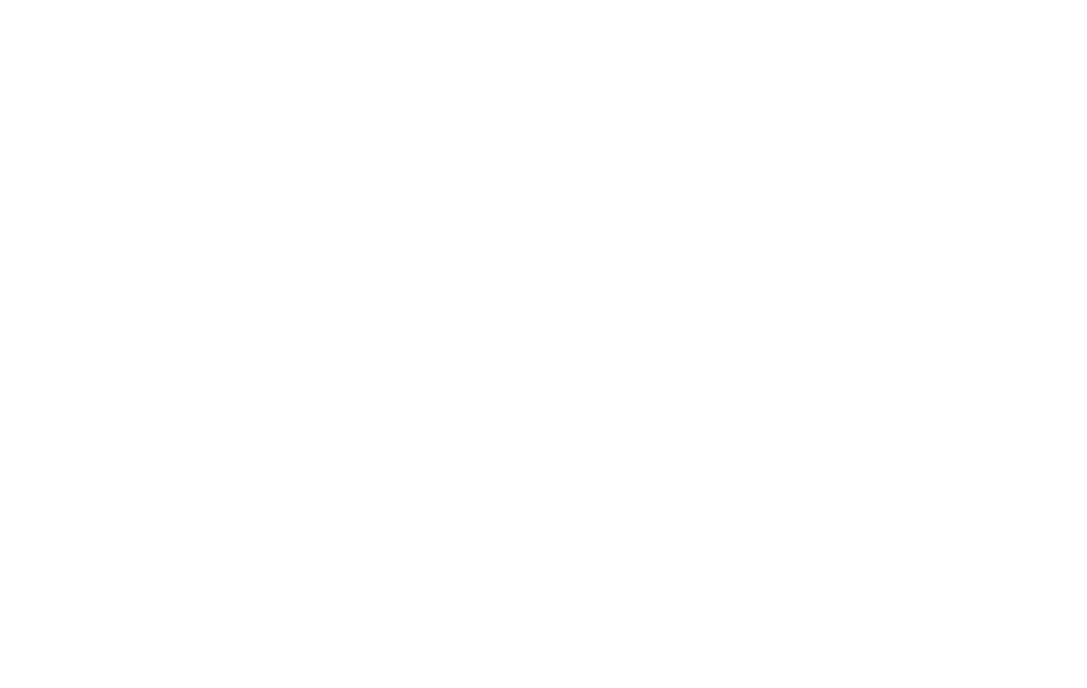
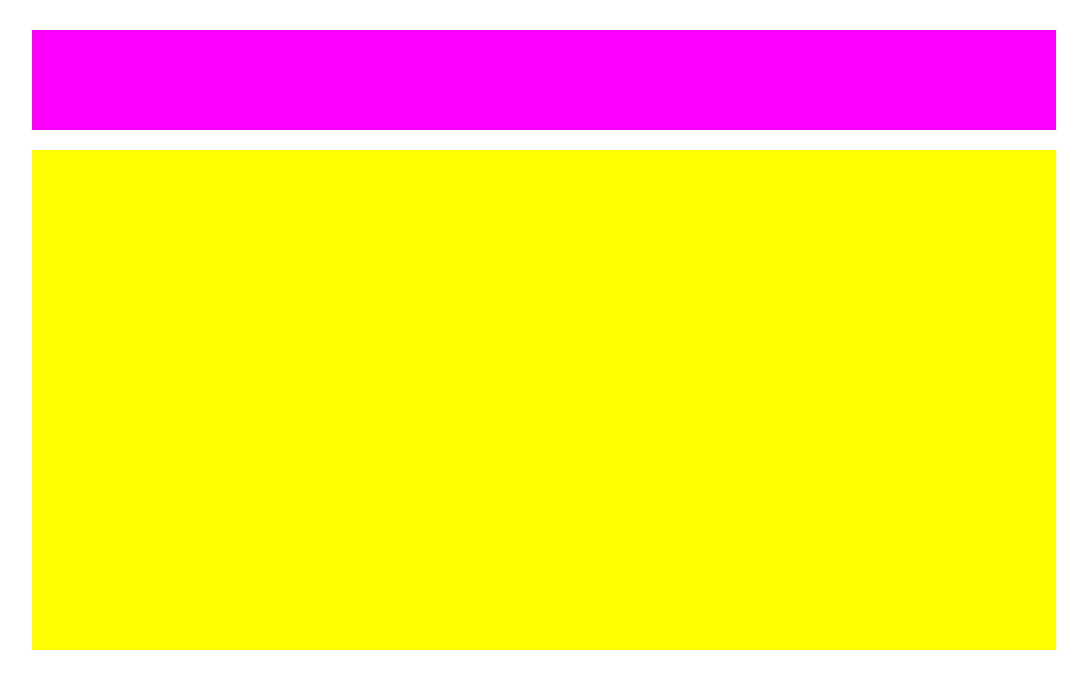
Before and after one commit to Alfo07/htmlcss-struttura-wp, a plain HTML site: page index.html in a window 1280 px wide. Shown: the whole page, without its empty margins (96-1183 px from the left). Drawn offline with Linux system fonts and the light colour scheme.

Commit message:
Intestazione

```diff
--- a/index.html
+++ b/index.html
@@ -11,7 +11,14 @@
 
     <!-- Intestazione -->
     <header>
-
+        <div class="box">
+            <!-- Logo -->
+            <!-- Menu -->
+        </div>
+        <div class="box2">
+            <!-- Foto ragazza -->
+            <!-- Testo -->
+        </div>
     </header>
 
     <!-- Corpo della pagina -->
--- a/style.css
+++ b/style.css
@@ -3,3 +3,28 @@
     margin: 0;
     box-sizing: border-box;
 }
+
+.clearfix:after{
+    content:' ';
+    display: table;
+    clear:both;
+}
+
+header{
+    width: 80%;
+    margin: 30px auto;
+
+}
+
+.box{
+    width: 100%;
+    height: 100px;
+    background-color: magenta;
+}
+
+.box2{
+    width: 100%;
+    height: 500px;
+    background-color: yellow;
+    margin: 20px 0;
+}
```
